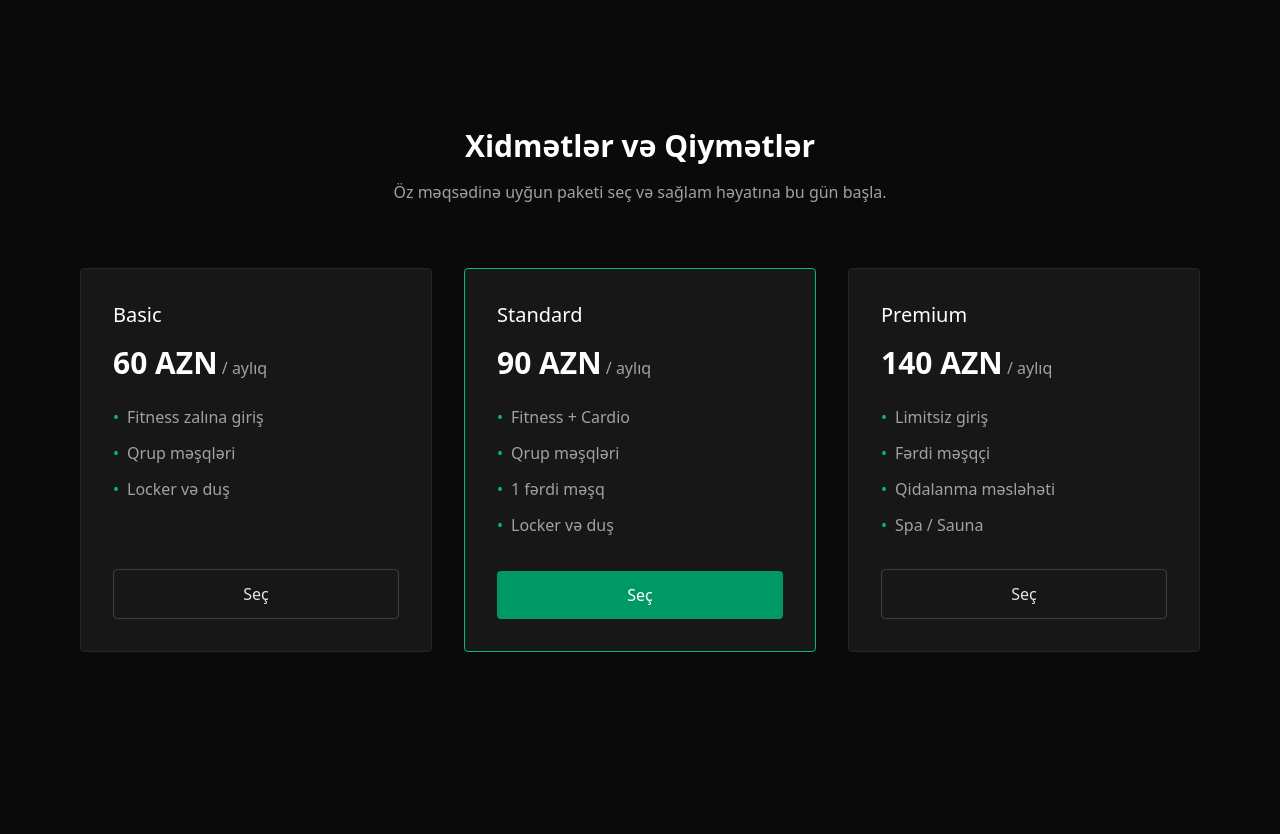
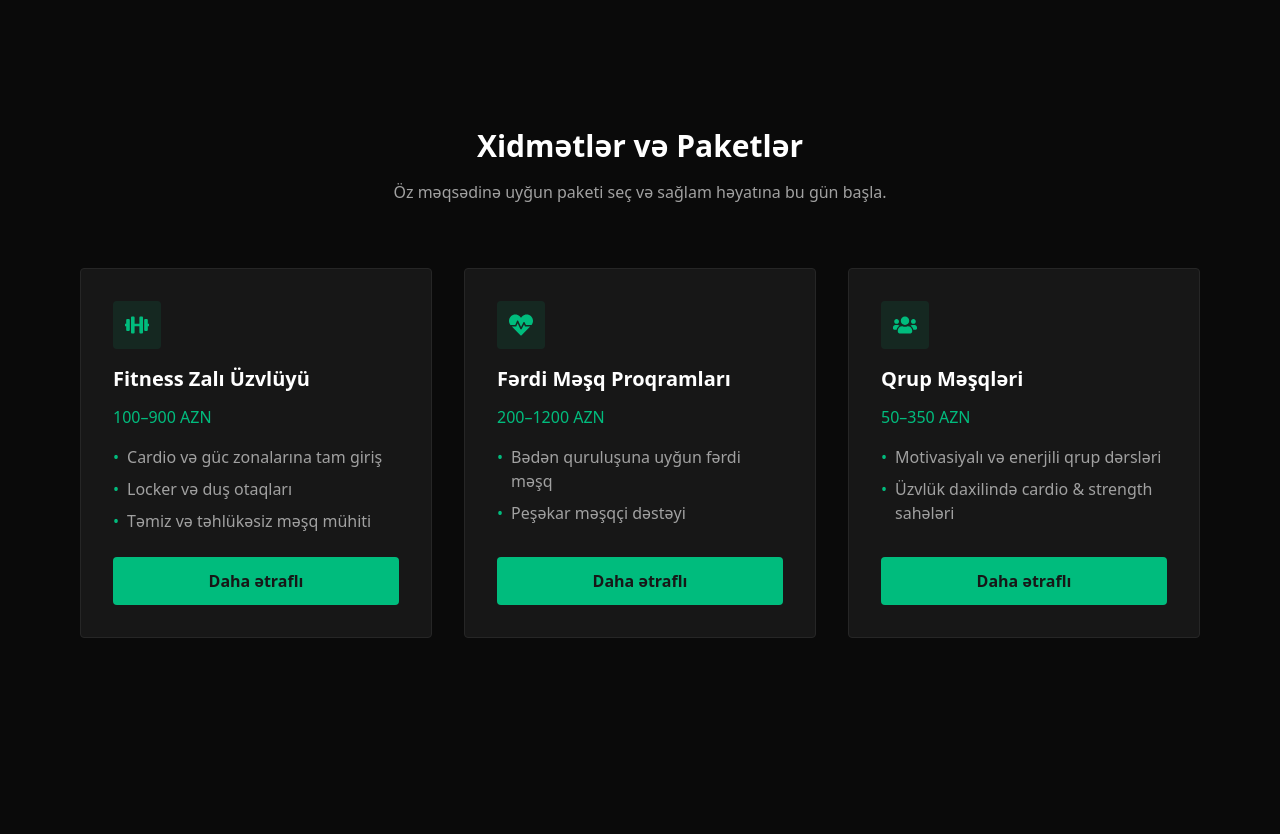
Before and after one commit to elxanoffical/Fitness, a Next.js app: page / in a window 1280 px wide. Shown: the part 720-1554 px from the top of the page. Built offline with nearby package versions, Linux system fonts and the light colour scheme.

Commit message:
Update service pricing and enhance service details in Services component

```diff
--- a/app/services/[slug]/page.jsx
+++ b/app/services/[slug]/page.jsx
@@ -38,16 +38,16 @@ export const servicesData = {
     ],
     pricing: {
       kisi: [
+        { duration: "1 ay", price: "200 AZN" },
+        { duration: "3 ay", price: "400 AZN" },
+        { duration: "6 ay", price: "800 AZN" },
+        { duration: "12 ay", price: "1200 AZN" },
+      ],
+      qadin: [
         { duration: "1 ay", price: "150 AZN" },
         { duration: "3 ay", price: "350 AZN" },
-        { duration: "6 ay", price: "650 AZN" },
-        { duration: "12 ay", price: "900 AZN" },
-      ],
-      qadin: [
-        { duration: "1 ay", price: "100 AZN" },
-        { duration: "3 ay", price: "250 AZN" },
-        { duration: "6 ay", price: "450 AZN" },
-        { duration: "12 ay", price: "700 AZN" },
+        { duration: "6 ay", price: "700 AZN" },
+        { duration: "12 ay", price: "950 AZN" },
       ],
     },
   },
--- a/app/services/page.jsx
+++ b/app/services/page.jsx
@@ -28,7 +28,7 @@ const services = [
     id: 2,
     title: "Fərdi Məşq Proqramları",
     description: "Bədən quruluşuna və məqsədinizə uyğun fərdi planlar.",
-    price: "100–900 AZN",
+    price: "200–1200 AZN",
     slug: "ferdi-meshq",
     icon: FaHeartbeat,
   },
--- a/components/Services.jsx
+++ b/components/Services.jsx
@@ -1,38 +1,40 @@
 import Link from "next/link";
+import { FaDumbbell, FaHeartbeat, FaUsers } from "react-icons/fa";
 
-export default function Services() {
-  const plans = [
+export default function ServicesPreview() {
+  const featuredServices = [
     {
-      name: "Basic",
-      price: "60 AZN",
-      period: "aylıq",
+      id: 1,
+      title: "Fitness Zalı Üzvlüyü",
+      price: "100–900 AZN",
+      slug: "fitness-zali-uzvluyu",
+      icon: FaDumbbell,
       features: [
-        "Fitness zalına giriş",
-        "Qrup məşqləri",
-        "Locker və duş",
+        "Cardio və güc zonalarına tam giriş",
+        "Locker və duş otaqları",
+        "Təmiz və təhlükəsiz məşq mühiti",
       ],
     },
     {
-      name: "Standard",
-      price: "90 AZN",
-      period: "aylıq",
-      highlight: true,
+      id: 2,
+      title: "Fərdi Məşq Proqramları",
+      price: "200–1200 AZN",
+      slug: "ferdi-meshq",
+      icon: FaHeartbeat,
       features: [
-        "Fitness + Cardio",
-        "Qrup məşqləri",
-        "1 fərdi məşq",
-        "Locker və duş",
+        "Bədən quruluşuna uyğun fərdi məşq",
+        "Peşəkar məşqçi dəstəyi",
       ],
     },
     {
-      name: "Premium",
-      price: "140 AZN",
-      period: "aylıq",
+      id: 3,
+      title: "Qrup Məşqləri",
+      price: "50–350 AZN",
+      slug: "qrup-meshq",
+      icon: FaUsers,
       features: [
-        "Limitsiz giriş",
-        "Fərdi məşqçi",
-        "Qidalanma məsləhəti",
-        "Spa / Sauna",
+        "Motivasiyalı və enerjili qrup dərsləri",
+        "Üzvlük daxilində cardio & strength sahələri",
       ],
     },
   ];
@@ -40,11 +42,10 @@ export default function Services() {
   return (
     <section className="py-24 bg-neutral-950">
       <div className="max-w-6xl mx-auto px-4">
-
         {/* Section title */}
         <div className="text-center max-w-2xl mx-auto">
           <h2 className="text-3xl font-semibold text-white">
-            Xidmətlər və Qiymətlər
+            Xidmətlər və Paketlər
           </h2>
           <p className="mt-4 text-neutral-400">
             Öz məqsədinə uyğun paketi seç və sağlam həyatına bu gün başla.
@@ -53,46 +54,36 @@ export default function Services() {
 
         {/* Cards */}
         <div className="mt-16 grid gap-8 md:grid-cols-3">
-          {plans.map((plan) => (
+          {featuredServices.map((service) => (
             <div
-              key={plan.name}
-              className={`rounded border p-8 flex flex-col
-                ${
-                  plan.highlight
-                    ? "border-emerald-500 bg-neutral-900"
-                    : "border-neutral-800 bg-neutral-900"
-                }`}
+              key={service.id}
+              className="rounded border border-neutral-800 bg-neutral-900 p-8 flex flex-col justify-between hover:border-emerald-500 transition"
             >
-              <h3 className="text-xl font-medium text-white">
-                {plan.name}
-              </h3>
+              <div>
+                <div className="w-12 h-12 flex items-center justify-center rounded bg-emerald-500/10 text-emerald-500 text-2xl">
+                  <service.icon />
+                </div>
 
-              <div className="mt-4">
-                <span className="text-3xl font-semibold text-white">
-                  {plan.price}
-                </span>
-                <span className="text-neutral-400"> / {plan.period}</span>
+                <h3 className="mt-4 text-xl font-semibold text-white">
+                  {service.title}
+                </h3>
+                <p className="mt-3 text-emerald-500 font-medium">{service.price}</p>
+
+                <ul className="mt-4 space-y-2 text-neutral-400">
+                  {service.features.map((feat, i) => (
+                    <li key={i} className="flex items-start gap-2">
+                      <span className="text-emerald-500">•</span>
+                      {feat}
+                    </li>
+                  ))}
+                </ul>
               </div>
 
-              <ul className="mt-6 space-y-3 text-neutral-400 flex-1">
-                {plan.features.map((feature) => (
-                  <li key={feature} className="flex items-start gap-2">
-                    <span className="text-emerald-500">•</span>
-                    {feature}
-                  </li>
-                ))}
-              </ul>
-
               <Link
-                href="/contact"
-                className={`mt-8 text-center py-3 rounded transition
-                  ${
-                    plan.highlight
-                      ? "bg-emerald-600 hover:bg-emerald-500 text-white"
-                      : "border border-neutral-700 hover:border-emerald-500 text-neutral-200"
-                  }`}
+                href={`/services/${service.slug}`}
+                className="mt-6 inline-block w-full text-center bg-emerald-500 hover:bg-emerald-600 text-neutral-900 font-semibold py-3 rounded transition"
               >
-                Seç
+                Daha ətraflı
               </Link>
             </div>
           ))}
```
